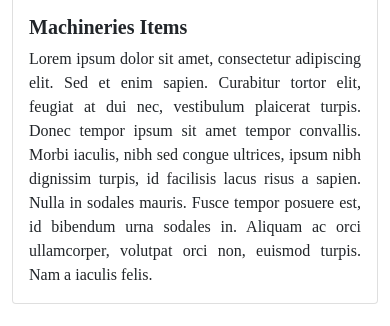
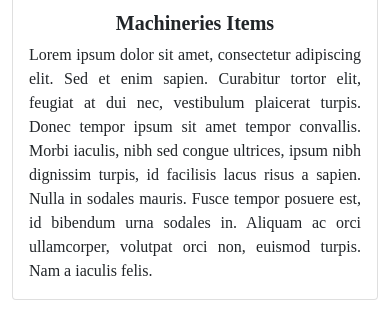
Before and after one commit to Birajramtel/for_sewa, a PHP site: page /machineries.php in a window 390 px wide. Shown: the part 1669-1995 px from the top of the page. Run offline with PHP 8.4, Linux system fonts and the light colour scheme; some libraries are stand-ins or nearby versions; some web fonts are replaced.

Commit message:
Changes made in Machinery page

```diff
--- a/machineries.php
+++ b/machineries.php
@@ -13,15 +13,15 @@
     <!-- Section Opened -->
     <section>
         <!-- About Us page Opened -->
-        <h1 class="text-white pt-5">Machineries</h1>
         <!-- About Us page Closed -->
         <div class="container">
+            <h2 class="text-white pt-5"><strong>Machineries</strong></h2>
             <div class="row row-cols-1 row-cols-md-2 g-4">
-                <div class="col-md-6">
+                <div class="col-md-4">
                     <div class="card">
                         <img src="img/machineries_1.png" class="card-img-top" alt="Machineries">
                         <div class="card-body">
-                            <h5 class="card-title Header_2"><strong>Machineries Items</strong></h5>
+                            <h5 class="card-title Header_2 text-center"><strong>Machineries Items</strong></h5>
                             <p class="card-text para_align">
                                 Lorem ipsum dolor sit amet, consectetur adipiscing elit. Sed et enim sapien. Curabitur
                                 tortor elit, feugiat at dui nec, vestibulum plaicerat turpis. Donec tempor ipsum sit
@@ -33,11 +33,11 @@
                         </div>
                     </div>
                 </div>
-                <div class="col-md-6">
+                <div class="col-md-4">
                     <div class="card">
                         <img src="img/machineries_2.png" class="card-img-top" alt="Machineries">
                         <div class="card-body">
-                            <h5 class="card-title Header_2"><strong>Machineries Items</strong></h5>
+                            <h5 class="card-title Header_2 text-center"><strong>Machineries Items</strong></h5>
                             <p class="card-text para_align">
                                 Lorem ipsum dolor sit amet, consectetur adipiscing elit. Sed et enim sapien. Curabitur
                                 tortor elit, feugiat at dui nec, vestibulum plaicerat turpis. Donec tempor ipsum sit
@@ -49,11 +49,11 @@
                         </div>
                     </div>
                 </div>
-                <div class="col-md-6 ">
+                <div class="col-md-4">
                     <div class="card">
                         <img src="img/machineries_3.png" class="card-img-top" alt="Machineries">
                         <div class="card-body">
-                            <h5 class="card-title Header_2"><strong>Machineries Items</strong></h5>
+                            <h5 class="card-title Header_2 text-center"><strong>Machineries Items</strong></h5>
                             <p class="card-text para_align pb-0">
                                 Lorem ipsum dolor sit amet, consectetur adipiscing elit. Sed et enim sapien. Curabitur
                                 tortor elit, feugiat at dui nec, vestibulum plaicerat turpis. Donec tempor ipsum sit
@@ -65,7 +65,7 @@
                         </div>
                     </div>
                 </div>
-                <div class="col-md-6">
+                <!-- <div class="col-md-6">
                     <div class="card">
                         <img src="img/machineries_4.png" class="card-img-top" alt="Machineries">
                         <div class="card-body">
@@ -80,7 +80,7 @@
                             </p>
                         </div>
                     </div>
-                </div>
+                </div> -->
             </div>
         </div>
     </section>
```
